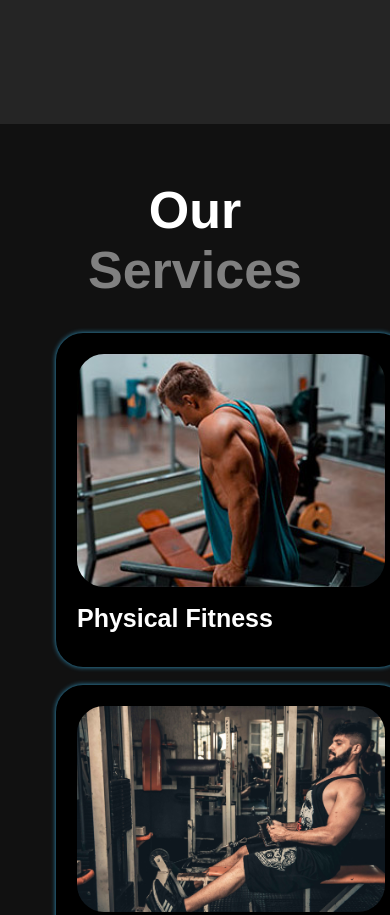
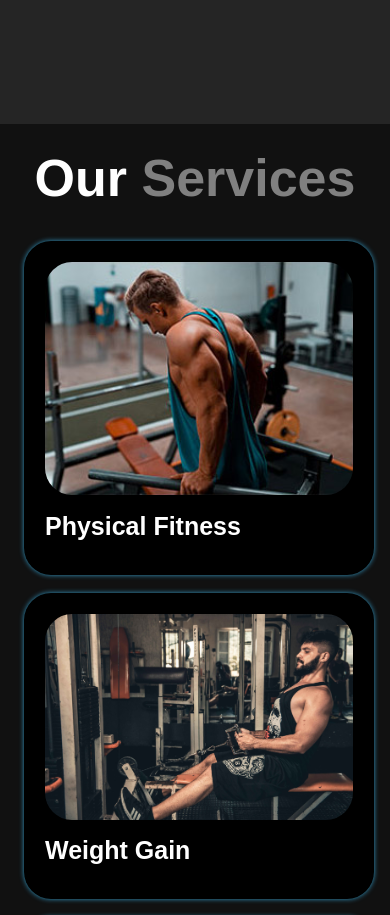
Before and after one commit to AadiGaur/Akfitness, a plain HTML site: page index.html in a window 390 px wide. Shown: the part 720-1635 px from the top of the page. Drawn offline with nearby package versions, Linux system fonts and the light colour scheme.

Commit message:
Update style.css

```diff
--- a/style.css
+++ b/style.css
@@ -446,7 +446,7 @@ span{
         padding: 10rem 3%;
     }
     .services{
-        padding: 7rem;
+        padding: 3rem;
     }
     .about-content h2{
         margin-top: 2rem;
```
